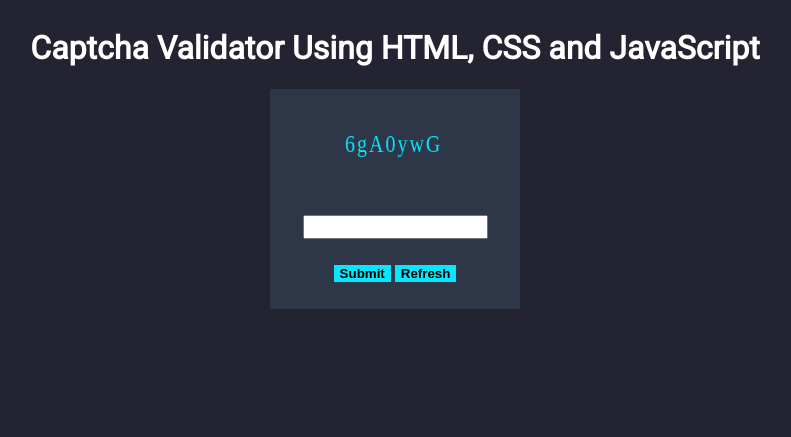
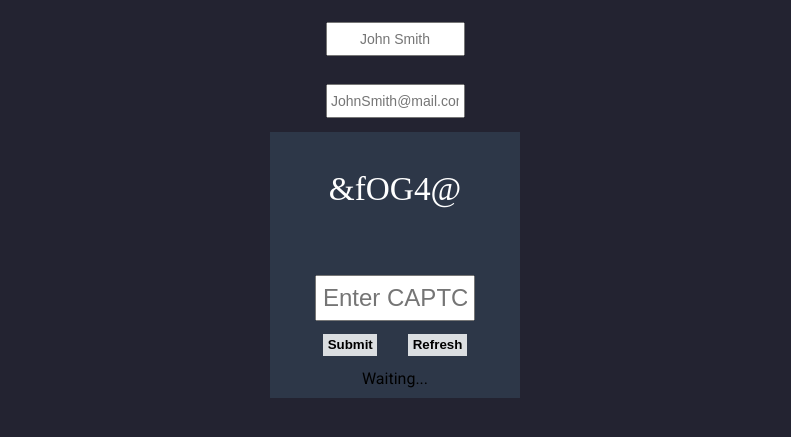
Before and after one commit to mrj760/EZ-RSVP, a PHP site: page /html/rsvp.html in a window 1280 px wide. Shown: the top 437 px of the page, without its empty margins (245-1036 px from the left). Run offline with PHP 8.4, Linux system fonts and the light colour scheme; style sheets or scripts are compiled from the project's sources.

Commit message:
RSVP Page with captcha. Bug: Captcha box has wrong font on first load.

```diff
--- a/html/rsvp.html
+++ b/html/rsvp.html
@@ -5,6 +5,16 @@
     with optional further details specified by event organizer -->
 
 <head>
+
+    <link rel="preconnect" href="https://fonts.googleapis.com">
+    <link rel="preconnect" href="https://fonts.gstatic.com" crossorigin>
+    <link href="https://fonts.googleapis.com/css2?family=Roboto&display=swap" rel="stylesheet">
+
+    <link
+        rel="stylesheet"
+        href="../style/_global.css"
+    ></link>
+
     <link
         rel="stylesheet"
         href="../style/rsvp.css"
@@ -13,33 +23,54 @@
 
 <body>
     <div class="center">
-        <h1 id="captchaHeading">
-            Captcha Validator Using HTML, CSS and JavaScript
-        </h1>
+        <input
+            id="nameTextBox"
+            class="textBox"
+            type="text"
+            name="name"
+            title="name"
+            placeholder="John Smith"
+        ></input>
+        <input
+            id="emailTextBox"
+            class="textBox"
+            type="text"
+            name="email"
+            title="email"
+            placeholder="JohnSmith@mail.com"
+        ></input>
+
+        <!-- Add additional details here via JS.
+            These are details laid out by the event creator. -->
+        <div id="additionalDetails"></div>
 
         <div id="captchaBackground">
-            <canvas id="captcha">captcha text</canvas>
+            <canvas id="captcha""></canvas>
 
             <input
-                id="textBox"
+                id="captchaTextBox"
+                class="textBox"
                 type="text"
                 name="text"
                 title="text"
+                placeholder="Enter CAPTCHA"
             ></input>
 
             <div id="buttons">
-                <input
+                <button
                     id="submitButton"
-                    type="submit"
-                ></input>
+                    class="button"
+                    type="button"
+                >Submit</button>
 
                 <button
                     id="refreshButton"
-                    type="submit"
+                    class="button"
+                    type="button"
                 >Refresh</button>
             </div>
 
-            <span id="output"></span>
+            <div id="output"></div>
         </div>
     </div>
 
--- a/script/rsvp.js
+++ b/script/rsvp.js
@@ -1,68 +1,71 @@
 // document.querySelector() is used to select an element from the document using its ID
 let captchaText = document.querySelector('#captcha');
-var ctx = captchaText.getContext("2d");
-ctx.font = "30px Roboto";
-ctx.fillStyle = "#08e5ff";
+var context = captchaText.getContext("2d");
 
 
-let userText = document.querySelector('#textBox');
+context.font = "25pt Roboto";
+context.fillStyle = "#ffffff";
+context.textAlign = 'center';
+
+let userText = document.querySelector('#captchaTextBox');
 let submitButton = document.querySelector('#submitButton');
 let output = document.querySelector('#output');
 let refreshButton = document.querySelector('#refreshButton');
 
 
-// alphaNums contains the characters with which you want to create the CAPTCHA
-let alphaNums = ['A', 'B', 'C', 'D', 'E', 'F', 'G', 'H', 'I', 'J', 'K', 'L', 'M', 'N', 'O', 'P', 'Q', 'R', 'S', 'T', 'U', 'V', 'W', 'X', 'Y', 'Z', 'a', 'b', 'c', 'd', 'e', 'f', 'g', 'h', 'i', 'j', 'k', 'l', 'm', 'n', 'o', 'p', 'q', 'r', 's', 't', 'u', 'v', 'w', 'x', 'y', 'z', '0', '1', '2', '3', '4', '5', '6', '7', '8', '9'];
-let emptyArr = [];
+let alphaNums = [
+    'A', 'B', 'C', 'D', 'E', 'F', 'G', 'H', 'I', 'J', 'K', 'L', 'M', 'N', 'O', 'P',
+    'Q', 'R', 'S', 'T', 'U', 'V', 'W', 'X', 'Y', 'Z',
+    'a', 'b', 'c', 'd', 'e', 'f', 'g', 'h', 'i', 'j', 'k', 'l', 'm', 'n', 'o', 'p',
+    'q', 'r', 's', 't', 'u', 'v', 'w', 'x', 'y', 'z',
+    '0', '1', '2', '3', '4', '5', '6', '7', '8', '9',
+    '!', '@', '#', '$', '%', '^', '&', '*', '(', ')', '-', '='];
+let captcha = [];
 
-// This loop generates a random string of 7 characters using alphaNums
-// Further this string is displayed as a CAPTCHA
-for (let i = 1; i <= 7; i++) {
-    emptyArr.push(alphaNums[Math.floor(Math.random() * alphaNums.length)]);
-}
-var c = emptyArr.join('');
-ctx.fillText(emptyArr.join(''), captchaText.width / 4, captchaText.height / 2);
+refreshCaptcha();
 
-
-// This event listener is stimulated whenever the user press the "Enter" button
-// "Correct!" or "Incorrect, please try again" message is
-// displayed after validating the input text with CAPTCHA
+//
 userText.addEventListener('keyup', function (e) {
-    // Key Code Value of "Enter" Button is 13
-    if (e.keyCode === 13) {
-        if (userText.value === c) {
-            output.classList.add("correctCaptcha");
-            output.innerHTML = "Correct!";
-        } else {
-            output.classList.add("incorrectCaptcha");
-            output.innerHTML = "Incorrect, please try again";
-        }
+    if (e.keyCode === 13) { // Enter key
+        outputResult(userText);
     }
 });
 
-// This event listener is stimulated whenever the user clicks the "Submit" button
-// "Correct!" or "Incorrect, please try again" message is
-// displayed after validating the input text with CAPTCHA
-submitButton.addEventListener('click', function () {
-    if (userText.value === c) {
+//
+submitButton.addEventListener('click', function () { outputResult(userText) });
+
+//
+refreshButton.addEventListener('click', refreshCaptcha);
+
+//
+function randomNumber(min, max) {
+    return Math.floor(Math.random() * (max - min + 1) + min);
+}
+
+//
+
+function refreshCaptcha() {
+    userText.value = "";
+    let refreshArr = [];
+    let capcthaLength = randomNumber(5, 7);
+    for (let j = 1; j <= capcthaLength; j++) {
+        refreshArr.push(alphaNums[Math.floor(Math.random() * alphaNums.length)]);
+    }
+    context.clearRect(0, 0, captchaText.width, captchaText.height);
+    captcha = refreshArr.join('');
+    let x = captchaText.width / 2;
+    let y = captchaText.height / 2;
+    context.fillText(captcha, x, y);
+    output.innerHTML = "<span>Waiting...</span>";
+}
+
+//
+function outputResult(userText) {
+    if (userText.value === captcha) {
         output.classList.add("correctCaptcha");
-        output.innerHTML = "Correct!";
+        output.innerHTML = "<span id=\"correct\">Correct!</span>";
     } else {
         output.classList.add("incorrectCaptcha");
-        output.innerHTML = "Incorrect, please try again";
+        output.innerHTML = "<span id=\"incorrect\">Incorrect, please try again</span>";
     }
-});
-
-// This event listener is stimulated whenever the user press the "Refresh" button
-// A new random CAPTCHA is generated and displayed after the user clicks the "Refresh" button
-refreshButton.addEventListener('click', function () {
-    userText.value = "";
-    let refreshArr = [];
-    for (let j = 1; j <= 7; j++) {
-        refreshArr.push(alphaNums[Math.floor(Math.random() * alphaNums.length)]);
-    }
-    ctx.clearRect(0, 0, captchaText.width, captchaText.height);
-    c = refreshArr.join('');
-    ctx.fillText(refreshArr.join(''), captchaText.width / 4, captchaText.height / 2);
-    output.innerHTML = "";
-});
+}
--- a/style/_global.scss
+++ b/style/_global.scss
@@ -4,7 +4,6 @@ $light-red: #fdabab;
 $light-green: #c8edeb;
 $light-blue: #cee3f6;
 $light-gray: #dbdee1;
-$light-teal: #08e5ff;
 
 $dark-purple: #232331;
 $dark-teal: #232a31;
--- /dev/null
+++ b/style/rsvp.css
@@ -0,0 +1,73 @@
+@import url("https://fonts.googleapis.com/css2?family=Roboto&display=swap");
+body {
+  color: black;
+  font-family: "Roboto", sans-serif;
+  background-color: #232331;
+}
+
+.button {
+  background-color: #dbdee1;
+  border: 0px;
+  text-align: center;
+  font-weight: bold;
+  padding: 0.25em 0.35em 0.25em 0.35em;
+  margin: 1em 1em 1em 1em;
+}
+.button:hover {
+  background-color: #c8edeb;
+}
+
+.textBox {
+  height: 20px;
+  padding: 0.35em 0.25em 0.35em 0.25em;
+  margin: 1em 0.5em 1em 0.5em;
+}
+
+* {
+  text-align: center;
+}
+
+.center {
+  display: flex;
+  flex-direction: column;
+  align-items: center;
+}
+
+.textBox {
+  width: 16vh;
+  font-size: 14px;
+}
+
+#captcha {
+  margin: 0;
+}
+
+#captchaBackground {
+  height: 250px;
+  width: 250px;
+  background-color: #2d3748;
+  display: flex;
+  align-items: center;
+  justify-content: center;
+  flex-direction: column;
+  padding-bottom: 1em;
+}
+
+#incorrect {
+  color: #ff0000;
+  font-size: 18px;
+}
+
+#correct {
+  color: #7fff00;
+  font-size: 18px;
+}
+
+#captchaTextBox {
+  height: 25px;
+  width: 18vh;
+  font-size: 18pt;
+  margin: 0;
+}
+
+/*# sourceMappingURL=rsvp.css.map */
--- a/style/rsvp.scss
+++ b/style/rsvp.scss
@@ -1,35 +1,7 @@
-@import url("https://fonts.googleapis.com/css2?family=Roboto&display=swap");
+@import "./_global.scss";
 
-body {
-    background-color: #232331;
-    font-family: "Roboto", sans-serif;
-}
-
-#captchaBackground {
-    height: 220px;
-    width: 250px;
-    background-color: #2d3748;
-    display: flex;
-    align-items: center;
-    justify-content: center;
-    flex-direction: column;
-}
-
-#captchaHeading {
-    color: white;
-}
-
-#captcha {
-    height: 80%;
-    width: 80%;
-    font-size: 30px;
-    letter-spacing: 3px;
-    margin: auto;
-    display: block;
-    top: 0;
-    bottom: 0;
-    left: 0;
-    right: 0;
+* {
+    text-align: center;
 }
 
 .center {
@@ -38,28 +10,41 @@ body {
     align-items: center;
 }
 
-#submitButton {
-    margin-top: 2em;
-    margin-bottom: 2em;
-    background-color: #08e5ff;
-    border: 0px;
-    font-weight: bold;
+.textBox {
+    width: 16vh;
+    font-size: 14px;
 }
 
-#refreshButton {
-    background-color: #08e5ff;
-    border: 0px;
-    font-weight: bold;
+#captcha {
+    margin: 0;
 }
 
-#textBox {
-    height: 25px;
+#captchaBackground {
+    height: 250px;
+    width: 250px;
+    background-color: $dark-blue;
+    display: flex;
+    align-items: center;
+    justify-content: center;
+    flex-direction: column;
+    padding-bottom: 1em;
 }
 
-.incorrectCaptcha {
+$outputFontSize: 18px;
+
+#incorrect {
     color: #ff0000;
+    font-size: $outputFontSize;
 }
 
-.correctCaptcha {
+#correct {
     color: #7fff00;
+    font-size: $outputFontSize;
 }
+
+#captchaTextBox {
+    height: 25px;
+    width: 18vh;
+    font-size: 18pt;
+    margin: 0;
+}
```
Also changed, not shown: style/rscp.css (deleted, +0 -66 lines), style/rsvp_confirmation.scss (deleted), 3 other files.
